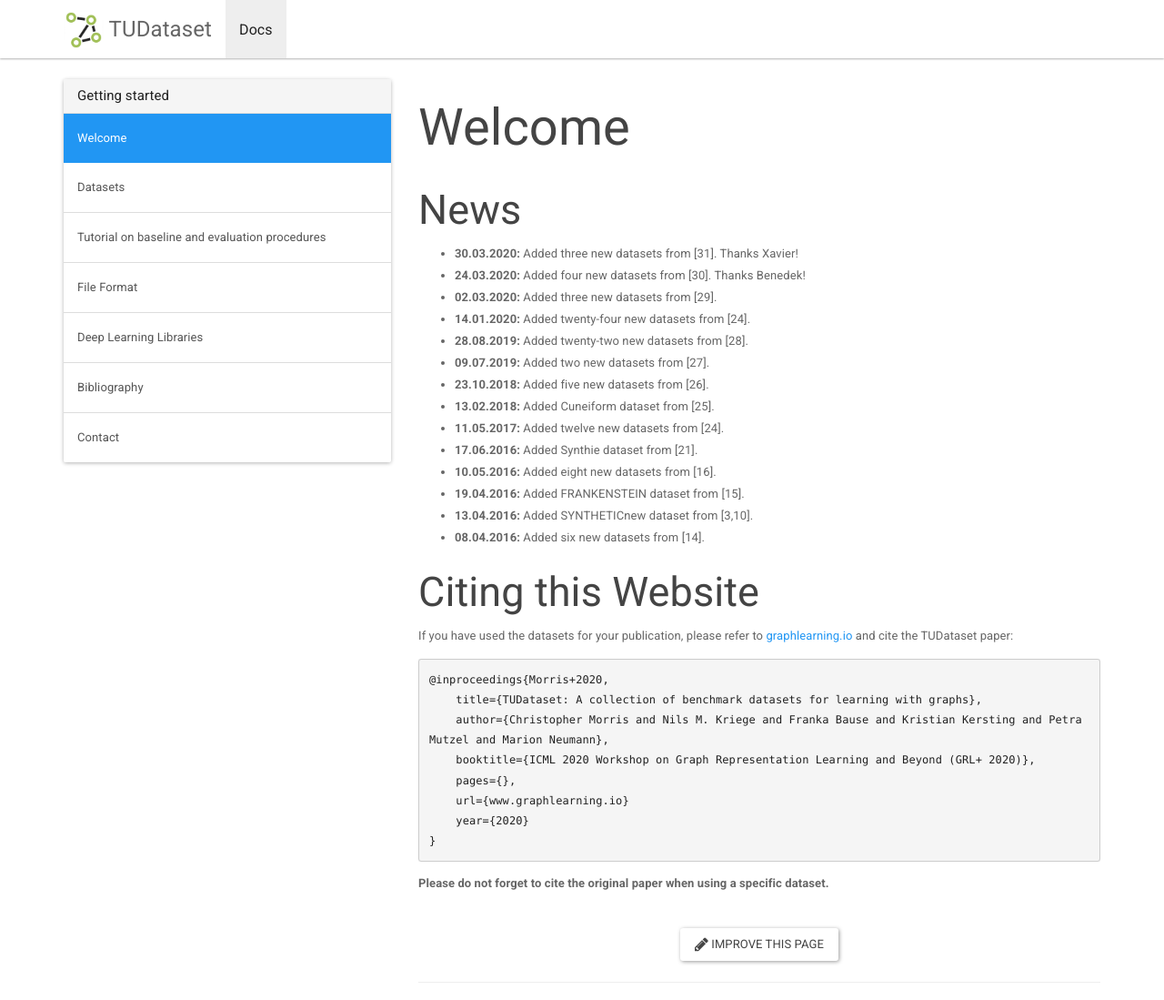
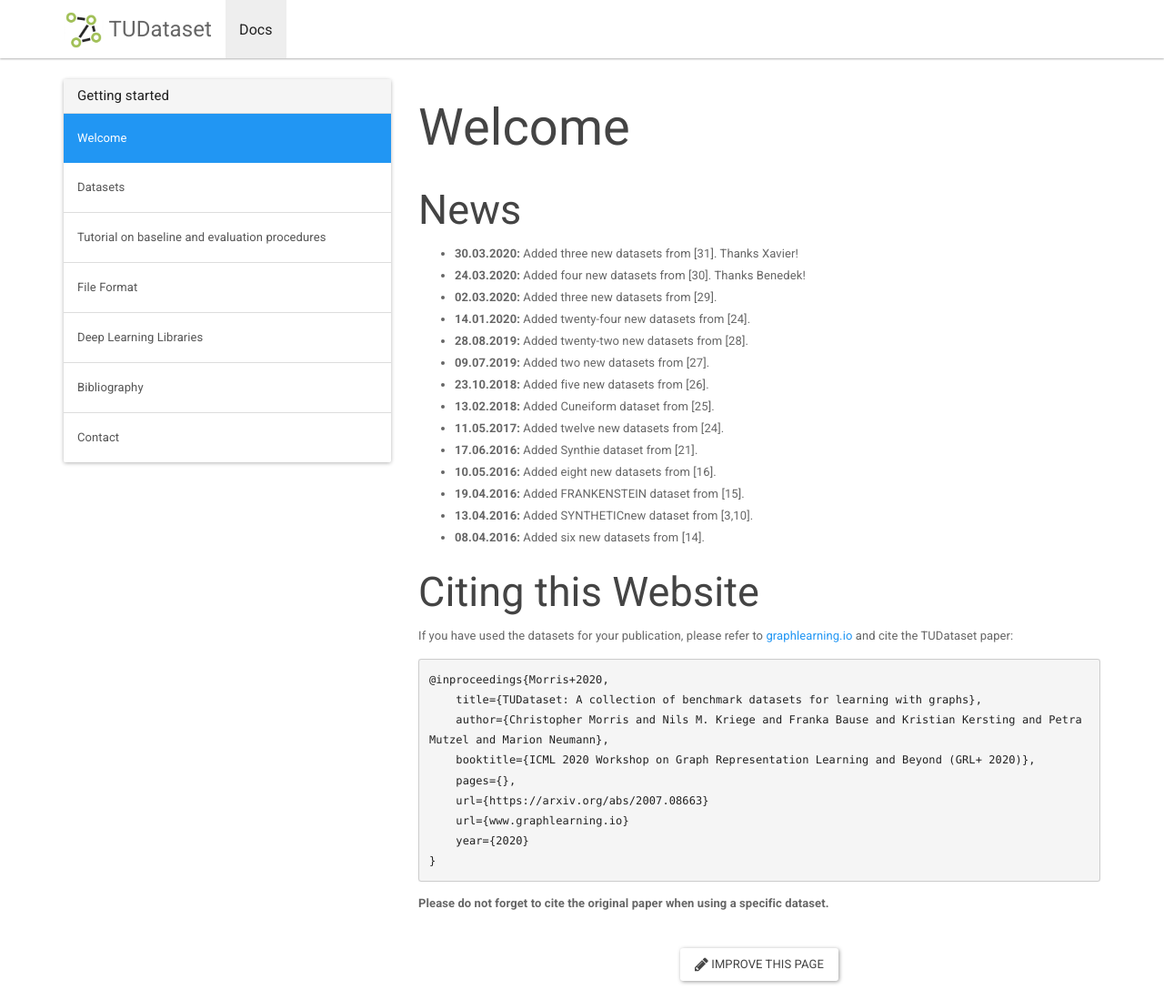
Before and after one commit to chrsmrrs/datasets, a Jekyll site: the page built from _docs/index.md, in a window 1280 px wide and 1291 px high, cut to the strip 0-1099 px from the top of the window. Shown: the whole strip at 91% size. Built offline with Jekyll 4.4.1, drawn with Linux system fonts in a browser that asks for light colours.

Commit message:
Update index.md

```diff
--- a/_docs/index.md
+++ b/_docs/index.md
@@ -30,6 +30,7 @@ If you have used the datasets for your publication, please refer to [graphlearni
     author={Christopher Morris and Nils M. Kriege and Franka Bause and Kristian Kersting and Petra Mutzel and Marion Neumann},
     booktitle={ICML 2020 Workshop on Graph Representation Learning and Beyond (GRL+ 2020)},
     pages={},
+    url={https://arxiv.org/abs/2007.08663}
     url={www.graphlearning.io}
     year={2020}
 }
```
